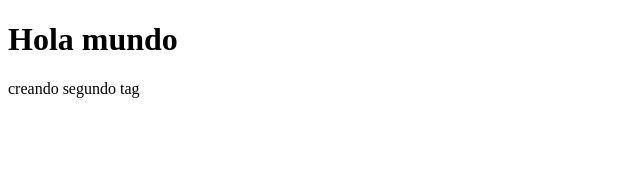
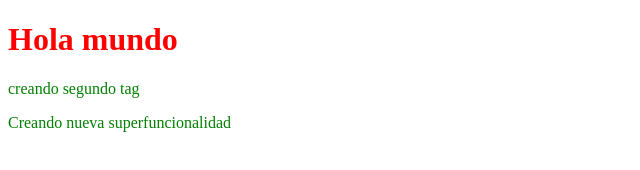
Before and after one commit to lucmarbay/bootCampEveris, a plain HTML site: page index.html in a window 1280 px wide. Shown: the whole page, without its empty margins (0-640 px from the left). Drawn offline with Linux system fonts and the light colour scheme.

Commit message:
Añadida nueva superfuncionalidad

```diff
--- a/index.html
+++ b/index.html
@@ -9,6 +9,7 @@
    <body>
       <h1>Hola mundo</h1>
 	  <p>creando segundo tag</p>
+	  <p>Creando nueva superfuncionalidad</p>
    </body>
 
 
--- a/style.css
+++ b/style.css
@@ -1,3 +1,6 @@
 p {
-	color: black;
+	color: green;
 }
+h1{
+	color: red;
+}
```
